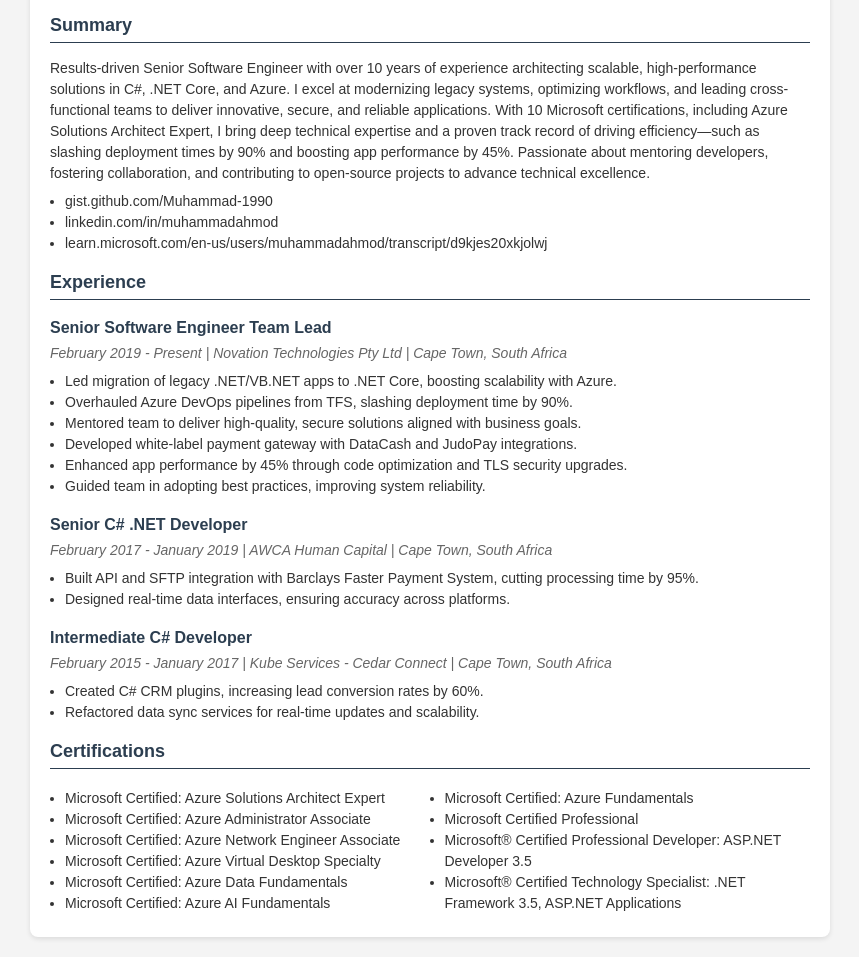
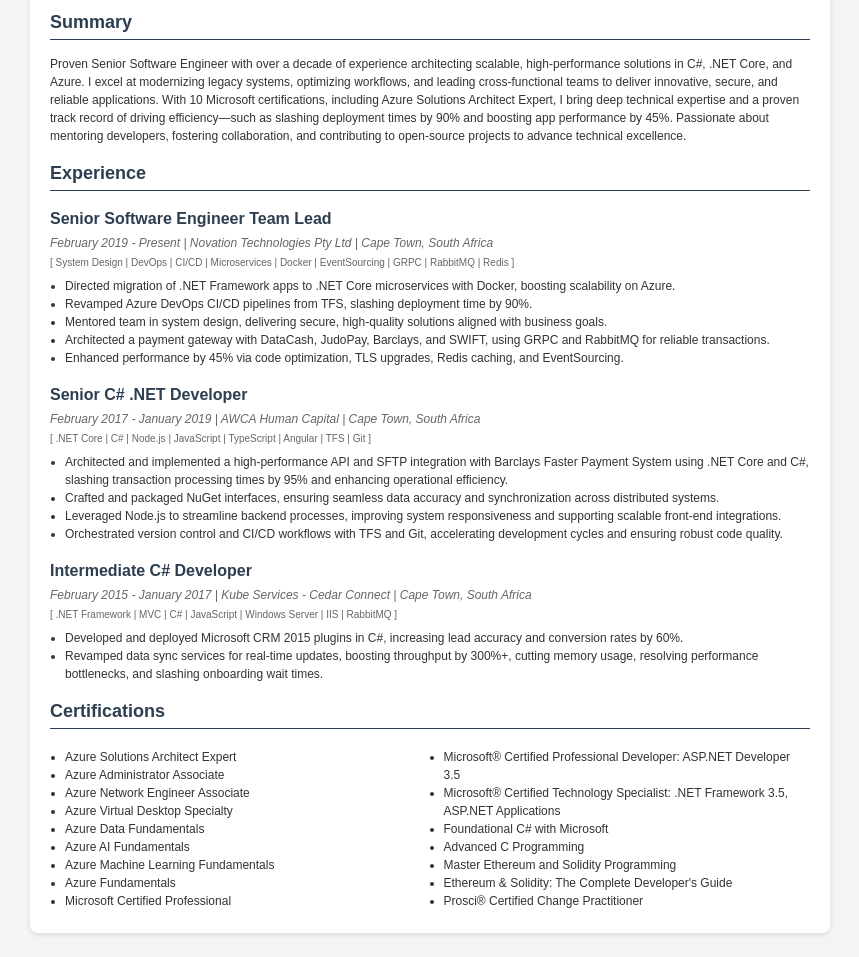
Before and after one commit to Muhammad-1990/cv, a plain HTML site: page index.html in a window 1280 px wide. Shown: the part 106-1063 px from the top of the page, without its empty margins (210-1069 px from the left). Drawn offline with Linux system fonts and the light colour scheme.

Commit message:
Update index.html

```diff
--- a/index.html
+++ b/index.html
@@ -20,13 +20,13 @@
             padding: 20px;
             border-radius: 8px;
             box-shadow: 0 2px 5px rgba(0, 0, 0, 0.1);
-            max-width: 793px; /* A4 width in pixels (210mm at 96 DPI) */
+            max-width: 793px;
         }
         .header {
             display: flex;
             justify-content: space-between;
             align-items: flex-start;
-            margin-bottom: 10px; /* Reduced from default */
+            margin-bottom: 10px;
         }
         .header-left {
             flex: 1;
@@ -38,57 +38,58 @@
         h1 {
             color: #2c3e50;
             margin: 0;
-            font-size: 24px; /* Reduced from 28px */
+            font-size: 24px;
         }
         h2 {
             color: #2c3e50;
-            font-size: 18px; /* Reduced from 20px */
-            border-bottom: 1px solid #2c3e50; /* Thinner border */
-            padding-bottom: 3px; /* Reduced from 5px */
-            margin-top: 15px; /* Reduced from 20px */
+            font-size: 18px;
+            border-bottom: 1px solid #2c3e50;
+            padding-bottom: 3px;
+            margin-top: 15px;
         }
         h3 {
             color: #2c3e50;
-            font-size: 16px; /* Reduced from 18px */
-            margin-bottom: 3px; /* Reduced from 5px */
+            font-size: 16px;
+            margin-bottom: 3px;
         }
         p, ul {
-            margin: 3px 0; /* Reduced from 5px */
+            margin: 3px 0;
             color: #333;
-            font-size: 14px; /* Added to reduce overall text size */
+            font-size: 12px;
         }
         ul {
-            padding-top: 4px; /* Reduced from 8px */
-            padding-left: 15px; /* Reduced from 20px */
+            padding-top: 4px;
+            padding-left: 15px;
         }
         .job {
-            margin-bottom: 10px; /* Reduced from 15px */
+            margin-bottom: 10px;
         }
-        .job p { font-style: italic; color: #666; }
-
+        .job .details { color: #666; font-style: italic; font-size: 12px; }
+        .job .skills { color: #666; font-size: 10px; }
         .certifications ul {
             columns: 2;
             -webkit-columns: 2;
             -moz-columns: 2;
         }
-
-        /* Mobile-specific styles */
         @media screen and (max-width: 600px) {
             .header {
-                flex-direction: column; /* Stack columns on mobile */
-                align-items: flex-start; /* Align left for consistency */
+                flex-direction: column;
+                align-items: flex-start;
             }
             .header-right {
-                text-align: left; /* Switch from right-align to left-align */
-                margin-top: 10px; /* Add space between stacked sections */
+                text-align: left;
+                margin-top: 10px;
             }
             .container {
-                padding: 15px; /* Slightly less padding on mobile */
-                max-width: 100%; /* Full width on small screens */
+                padding: 15px;
+                max-width: 100%;
+            }
+            .certifications ul {
+                columns: 1;
+                -webkit-columns: 1;
+                -moz-columns: 1;
             }
         }
-
-        /* Print-specific styles */
         @media print {
             body {
                 padding: 0;
@@ -112,48 +113,47 @@
                 <p>Senior Engineer | Solutions Architect | Team Lead</p>
             </div>
             <div class="header-right">
-                <p>+27 81 589 3805 (GMT2+) | m.ahmod@live.co.za<br>Cape Town, South Africa</p>
+                <p>+27 81 589 3805 (GMT2+) | m.ahmod@live.co.za<br>Cape Town, South Africa<br>gist.github.com/Muhammad-1990</p>
             </div>
         </div>
 
         <div class="summary">
             <h2>Summary</h2>
-            <p>Results-driven Senior Software Engineer with over 10 years of experience architecting scalable, high-performance solutions in C#, .NET Core, and Azure. I excel at modernizing legacy systems, optimizing workflows, and leading cross-functional teams to deliver innovative, secure, and reliable applications. With 10 Microsoft certifications, including Azure Solutions Architect Expert, I bring deep technical expertise and a proven track record of driving efficiency—such as slashing deployment times by 90% and boosting app performance by 45%. Passionate about mentoring developers, fostering collaboration, and contributing to open-source projects to advance technical excellence.</p>
-            <ul>
-                <li>gist.github.com/Muhammad-1990</li>
-                <li>linkedin.com/in/muhammadahmod</li>
-                <li>learn.microsoft.com/en-us/users/muhammadahmod/transcript/d9kjes20xkjolwj</li>
-            </ul>
+            <p>Proven Senior Software Engineer with over a decade of experience architecting scalable, high-performance solutions in C#, .NET Core, and Azure. I excel at modernizing legacy systems, optimizing workflows, and leading cross-functional teams to deliver innovative, secure, and reliable applications. With 10 Microsoft certifications, including Azure Solutions Architect Expert, I bring deep technical expertise and a proven track record of driving efficiency—such as slashing deployment times by 90% and boosting app performance by 45%. Passionate about mentoring developers, fostering collaboration, and contributing to open-source projects to advance technical excellence.</p>
         </div>
 
         <div class="experience">
             <h2>Experience</h2>
             <div class="job">
                 <h3>Senior Software Engineer Team Lead</h3>
-                <p>February 2019 - Present | Novation Technologies Pty Ltd | Cape Town, South Africa</p>
+                <p class="details">February 2019 - Present | Novation Technologies Pty Ltd | Cape Town, South Africa</p>
+                <p class="skills">[ System Design | DevOps | CI/CD | Microservices | Docker | EventSourcing | GRPC | RabbitMQ | Redis ]</p>
                 <ul>
-                    <li>Led migration of legacy .NET/VB.NET apps to .NET Core, boosting scalability with Azure.</li>
-                    <li>Overhauled Azure DevOps pipelines from TFS, slashing deployment time by 90%.</li>
-                    <li>Mentored team to deliver high-quality, secure solutions aligned with business goals.</li>
-                    <li>Developed white-label payment gateway with DataCash and JudoPay integrations.</li>
-                    <li>Enhanced app performance by 45% through code optimization and TLS security upgrades.</li>
-                    <li>Guided team in adopting best practices, improving system reliability.</li>
+                    <li>Directed migration of .NET Framework apps to .NET Core microservices with Docker, boosting scalability on Azure.</li>
+                    <li>Revamped Azure DevOps CI/CD pipelines from TFS, slashing deployment time by 90%.</li>
+                    <li>Mentored team in system design, delivering secure, high-quality solutions aligned with business goals.</li>
+                    <li>Architected a payment gateway with DataCash, JudoPay, Barclays, and SWIFT, using GRPC and RabbitMQ for reliable transactions.</li>
+                    <li>Enhanced performance by 45% via code optimization, TLS upgrades, Redis caching, and EventSourcing.</li>
                 </ul>
             </div>
             <div class="job">
                 <h3>Senior C# .NET Developer</h3>
-                <p>February 2017 - January 2019 | AWCA Human Capital | Cape Town, South Africa</p>
+                <p class="details">February 2017 - January 2019 | AWCA Human Capital | Cape Town, South Africa</p>
+                <p class="skills">[ .NET Core | C# | Node.js | JavaScript | TypeScript | Angular | TFS | Git ]</p>
                 <ul>
-                    <li>Built API and SFTP integration with Barclays Faster Payment System, cutting processing time by 95%.</li>
-                    <li>Designed real-time data interfaces, ensuring accuracy across platforms.</li>
+                    <li>Architected and implemented a high-performance API and SFTP integration with Barclays Faster Payment System using .NET Core and C#, slashing transaction processing times by 95% and enhancing operational efficiency.</li>
+                    <li>Crafted and packaged NuGet interfaces, ensuring seamless data accuracy and synchronization across distributed systems.</li>
+                    <li>Leveraged Node.js to streamline backend processes, improving system responsiveness and supporting scalable front-end integrations.</li>
+                    <li>Orchestrated version control and CI/CD workflows with TFS and Git, accelerating development cycles and ensuring robust code quality.</li>
                 </ul>
             </div>
             <div class="job">
                 <h3>Intermediate C# Developer</h3>
-                <p>February 2015 - January 2017 | Kube Services - Cedar Connect | Cape Town, South Africa</p>
+                <p class="details">February 2015 - January 2017 | Kube Services - Cedar Connect | Cape Town, South Africa</p>
+                <p class="skills">[ .NET Framework | MVC | C# | JavaScript | Windows Server | IIS | RabbitMQ ]</p>
                 <ul>
-                    <li>Created C# CRM plugins, increasing lead conversion rates by 60%.</li>
-                    <li>Refactored data sync services for real-time updates and scalability.</li>
+                    <li>Developed and deployed Microsoft CRM 2015 plugins in C#, increasing lead accuracy and conversion rates by 60%.</li>
+                    <li>Revamped data sync services for real-time updates, boosting throughput by 300%+, cutting memory usage, resolving performance bottlenecks, and slashing onboarding wait times.</li>
                 </ul>
             </div>
         </div>
@@ -161,16 +161,22 @@
         <div class="certifications">
             <h2>Certifications</h2>
             <ul>
-                <li>Microsoft Certified: Azure Solutions Architect Expert</li>
-                <li>Microsoft Certified: Azure Administrator Associate</li>
-                <li>Microsoft Certified: Azure Network Engineer Associate</li>
-                <li>Microsoft Certified: Azure Virtual Desktop Specialty</li>
-                <li>Microsoft Certified: Azure Data Fundamentals</li>
-                <li>Microsoft Certified: Azure AI Fundamentals</li>
-                <li>Microsoft Certified: Azure Fundamentals</li>
+                <li>Azure Solutions Architect Expert</li>
+                <li>Azure Administrator Associate</li>
+                <li>Azure Network Engineer Associate</li>
+                <li>Azure Virtual Desktop Specialty</li>
+                <li>Azure Data Fundamentals</li>
+                <li>Azure AI Fundamentals</li>
+                <li>Azure Machine Learning Fundamentals</li>
+                <li>Azure Fundamentals</li>
                 <li>Microsoft Certified Professional</li>
                 <li>Microsoft® Certified Professional Developer: ASP.NET Developer 3.5</li>
                 <li>Microsoft® Certified Technology Specialist: .NET Framework 3.5, ASP.NET Applications</li>
+                <li>Foundational C# with Microsoft</li>
+                <li>Advanced C Programming</li>
+                <li>Master Ethereum and Solidity Programming</li>
+                <li>Ethereum & Solidity: The Complete Developer's Guide</li>
+                <li>Prosci® Certified Change Practitioner</li>
             </ul>
         </div>
     </div>
```
